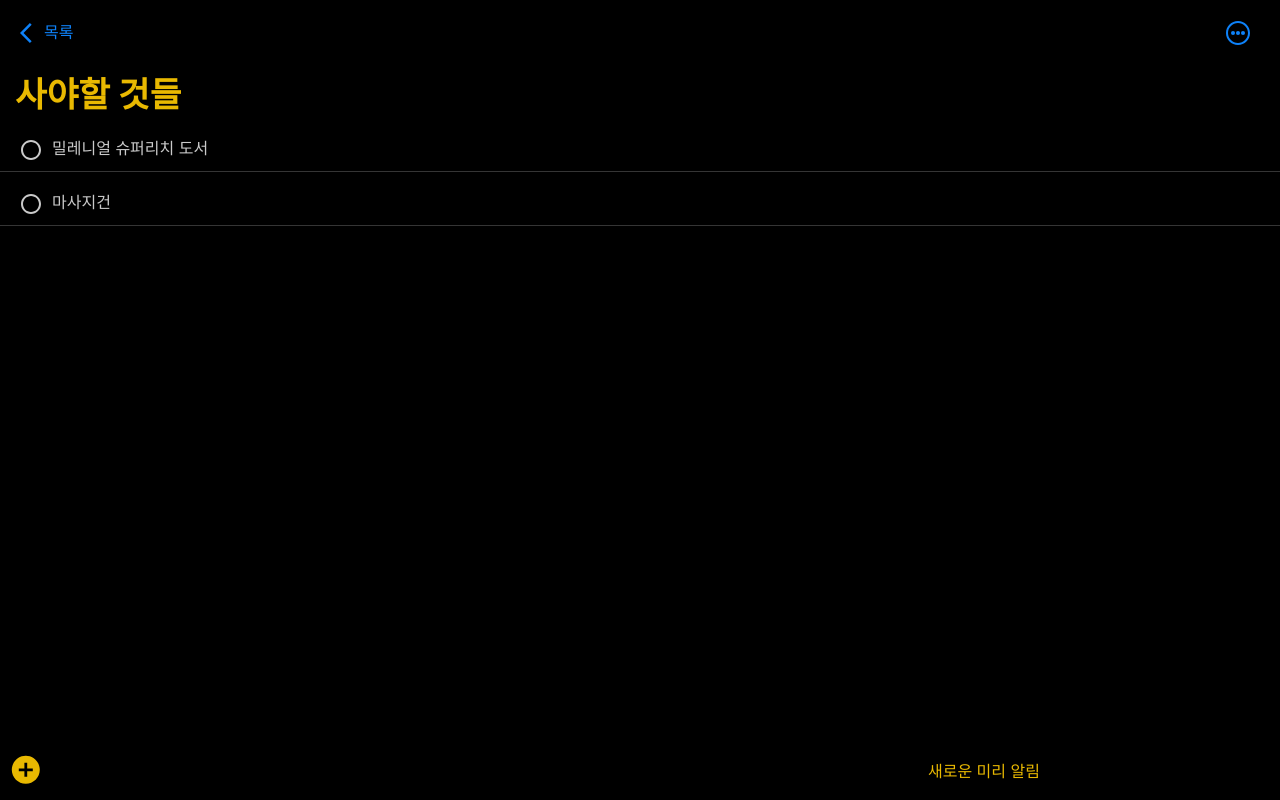
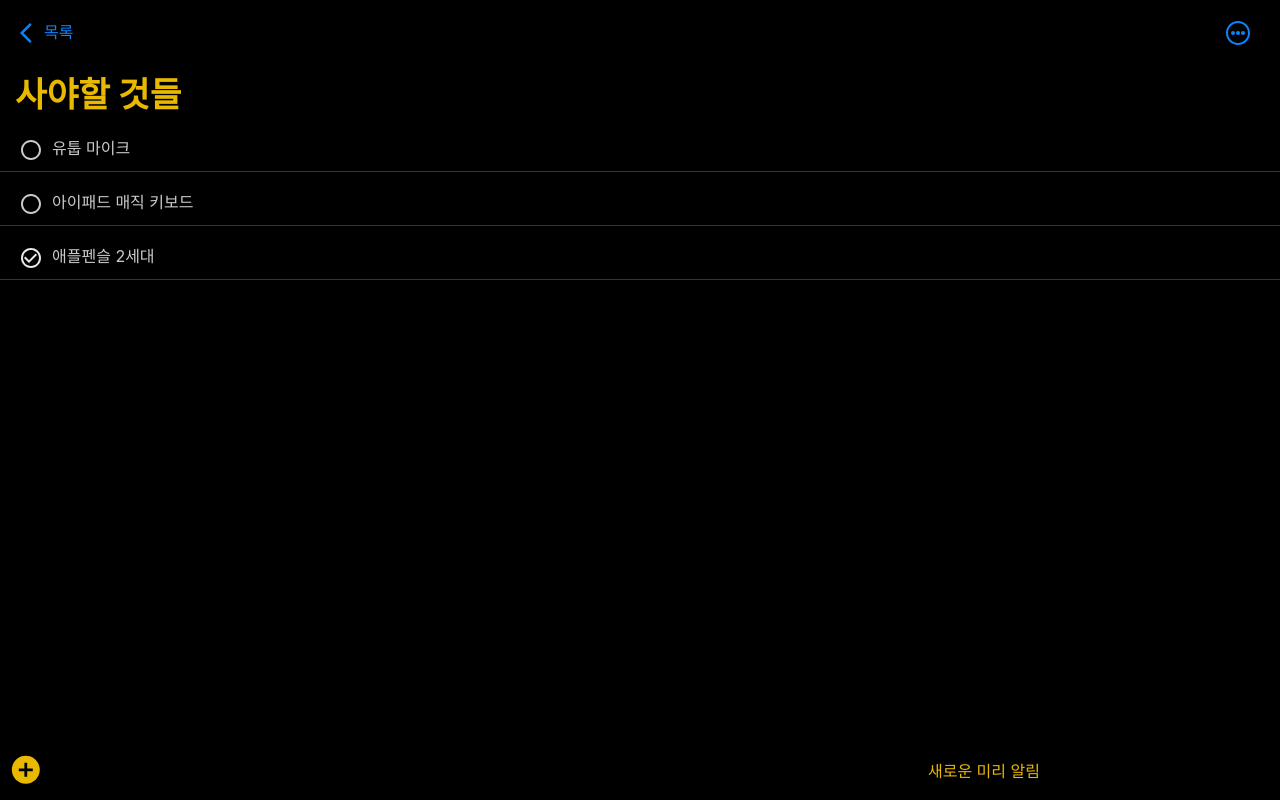
Before and after one commit to dohvely/reminder-w, a React (Create React App) app: page /#/detail in a window 1280 px wide. Built offline with nearby package versions, Linux system fonts and the light colour scheme.

Commit message:
1. 미리알림 목록 rendering in loop 2. localStorage test

```diff
--- a/src/views/ReminderDetailClass.js
+++ b/src/views/ReminderDetailClass.js
@@ -81,24 +81,21 @@
  */
 class ReminderDetailClass extends React.Component {
 
-  // TOOD:
+  // TOOD: LocalStorage
   state = {
     reminderTitle: '사야할 것들',
-    reminderList: [{ checked: false, text: '유툽 마이크' },{ checked: false, text: '아이패드 매직 키보드' }]
+    reminderList: [{ checked: false, text: '유툽 마이크' },{ checked: false, text: '아이패드 매직 키보드' },{ checked: true, text: '애플펜슬 2세대' }]
   }
 
   componentDidMount() {
-    console.log('componentDidMount:::')
+    localStorage.setItem('reminderList', JSON.stringify([{ checked: false, text: '유툽 마이크' },{ checked: false, text: '아이패드 매직 키보드' },{ checked: true, text: '애플펜슬 2세대' }]))
+
+    console.log('componentDidMount:::'+localStorage.getItem('reminderList'))
   }
 
   render() {
     const { reminderTitle, reminderList } = this.state
     const {classes} =this.props
-
-
-    //test
-    console.log('list:::'+JSON.stringify(reminderList))
-
 
 
     return <section>
@@ -153,25 +150,20 @@
     <div className="middle">
       <form noValidate autoComplete="off">
         <div className="rowWrapper">
-          {/* TODO : loop */}
-          <div className="row" className={classes.rowStyles}>
+          {/* start: 미리알림 목록 loop */}
+          {reminderList.map((item, index) => {
+            return <div className="row" className={classes.rowStyles} key={index}>
                 <Checkbox
                   id="chk0"
                   icon={<CircleUnchecked />}
                   checkedIcon={<CircleChecked style={{ color: "#eaeaea" }} />}
                   className={classes.checkboxStyle}
+                  checked={item.checked}
                 />
-            <label htmlFor="chk0" className={classes.checkboxLabelStyles}>밀레니얼 슈퍼리치 도서</label>
+                <label htmlFor="chk0" className={classes.checkboxLabelStyles}>{item.text}</label>
               </div>
-          <div className="row" className={classes.rowStyles}>
-            <Checkbox
-              id="chk1"
-              icon={<CircleUnchecked />}
-              checkedIcon={<CircleChecked style={{ color: "#eaeaea" }} />}
-              className={classes.checkboxStyle}
-            />
-            <label htmlFor="chk1" className={classes.checkboxLabelStyles}>마사지건</label>
-          </div>
+          })}
+          {/* end: 미리알림 목록 loop */}
         </div>
         {/* bottom */}
         <div className="bottom" className={classes.bottomStyles}>
```
Lines whose indentation alone changed are shown as unchanged.
